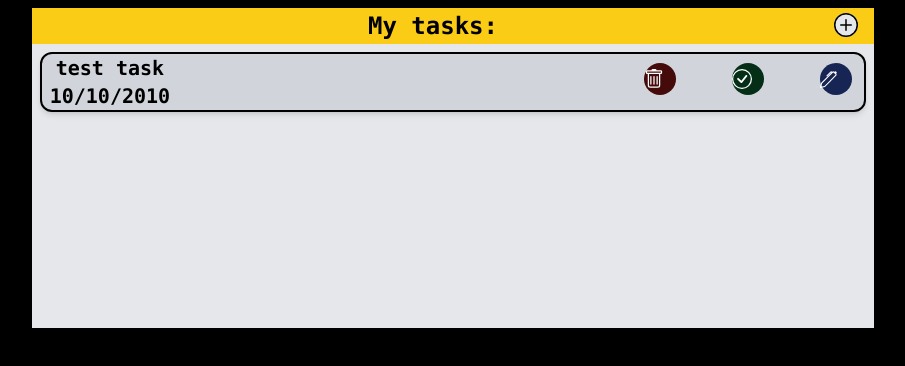
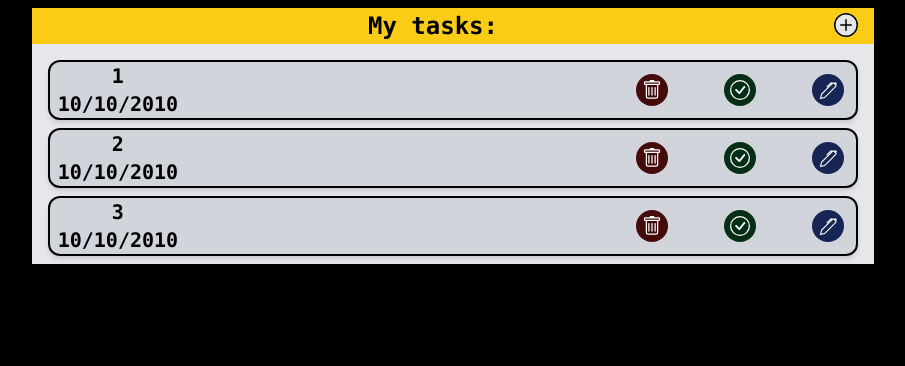
Before and after one commit to DUNCH0/note-project, a website: page index.html in a window 1280 px wide. Shown: the whole page, without its empty margins (187-1092 px from the left). Drawn offline with Linux system fonts and the light colour scheme.

Commit message:
fixed issues with loop that resulted in undefined

```diff
--- a/index.html
+++ b/index.html
@@ -5,6 +5,7 @@
     <meta name="viewport" content="width=device-width, initial-scale=1.0">
     <link rel="stylesheet" href="./CSS/output.css" />
     <title>NoteTask</title>
+    <script defer src="scripts.js"></script>
 </head>
 <body class="bg-black">
 
@@ -15,7 +16,7 @@
         <div class="text-center w-2/3">
 
             <!-- table -->
-             <div class="h-80 bg-gray-200">
+             <div class="h-auto bg-gray-200">
                 <!-- task bar -->
 
                     <!-- header -->
@@ -37,7 +38,7 @@
                             <!-- add-button header -->
 
                                 <div class="">
-                                    <button class=" rounded-2xl bg-gray-200 mr-4 mt-1">
+                                    <button id="plusButton" class=" rounded-2xl bg-gray-200 mr-4 mt-1">
                                         <svg xmlns="http://www.w3.org/2000/svg" width="24" height="24" fill="currentColor" class="bi bi-plus-circle" viewBox="0 0 16 16">
                                         <path d="M8 15A7 7 0 1 1 8 1a7 7 0 0 1 0 14m0 1A8 8 0 1 0 8 0a8 8 0 0 0 0 16"/>
                                         <path d="M8 4a.5.5 0 0 1 .5.5v3h3a.5.5 0 0 1 0 1h-3v3a.5.5 0 0 1-1 0v-3h-3a.5.5 0 0 1 0-1h3v-3A.5.5 0 0 1 8 4"/></svg>
@@ -49,13 +50,13 @@
                     <!-- header -->
 
                     <!-- tasks -->
-                        <div>
+                        <div id="taskStyle" class="p-2">
                             <!-- task bar 1 flex -->
-                                <div style="justify-content: space-between" class="hover:bg-gray-400 hover:shadow-xl  shadow-md  flex flex-row bg-gray-300 border-2 border-black rounded-xl items-center mt-2 ml-2 mr-2">
+                                <div  style="justify-content: space-between;" class="hover:bg-gray-400 hover:shadow-xl  shadow-md  flex flex-row bg-gray-300 border-2 border-black rounded-xl items-center mt-2 ml-2 mr-2">
 
                                     <!-- task name and date -->
                                         <div>
-                                            <h2 class="font-mono font-bold text-xl pl-2">test task</h2>
+                                            <h2 id="taskName" class="font-mono font-bold text-xl pl-2">test task</h2>
                                             <h3 class="font-mono font-bold text-xl pl-2">10/10/2010</h3>
                                         </div>
                                     <!-- task name and date -->
@@ -64,7 +65,7 @@
                                         <div style="justify-content: space-between" class="flex items-center w-52 mr-3">
                                             <!-- delete button -->
                                             <div>
-                                                <button style="height: 32px; width: 32px; border-radius: 50%;" class="bg-red-950">
+                                                <button id="deleteButton" style="height: 32px; width: 32px; border-radius: 50%;" class="bg-red-950 flex justify-center items-center">
                                                     <svg xmlns="http://www.w3.org/2000/svg" width="20" height="20" fill="white" class="bi bi-trash" viewBox="0 0 16 16">
                                                     <path d="M5.5 5.5A.5.5 0 0 1 6 6v6a.5.5 0 0 1-1 0V6a.5.5 0 0 1 .5-.5m2.5 0a.5.5 0 0 1 .5.5v6a.5.5 0 0 1-1 0V6a.5.5 0 0 1 .5-.5m3 .5a.5.5 0 0 0-1 0v6a.5.5 0 0 0 1 0z"/>
                                                     <path d="M14.5 3a1 1 0 0 1-1 1H13v9a2 2 0 0 1-2 2H5a2 2 0 0 1-2-2V4h-.5a1 1 0 0 1-1-1V2a1 1 0 0 1 1-1H6a1 1 0 0 1 1-1h2a1 1 0 0 1 1 1h3.5a1 1 0 0 1 1 1zM4.118 4 4 4.059V13a1 1 0 0 0 1 1h6a1 1 0 0 0 1-1V4.059L11.882 4zM2.5 3h11V2h-11z"/></svg>
@@ -74,7 +75,7 @@
 
                                             <!-- update button (if task completed) -->
                                             <div>
-                                                <button style="height: 32px; width: 32px; border-radius: 50%;" class="bg-green-950">
+                                                <button style="height: 32px; width: 32px; border-radius: 50%;" class="bg-green-950 flex justify-center items-center">
                                                     <svg xmlns="http://www.w3.org/2000/svg" width="20" height="20" fill="white" class="bi bi-check-circle" viewBox="0 0 16 16">
                                                         <path d="M8 15A7 7 0 1 1 8 1a7 7 0 0 1 0 14m0 1A8 8 0 1 0 8 0a8 8 0 0 0 0 16"/>
                                                     <path d="m10.97 4.97-.02.022-3.473 4.425-2.093-2.094a.75.75 0 0 0-1.06 1.06L6.97 11.03a.75.75 0 0 0 1.079-.02l3.992-4.99a.75.75 0 0 0-1.071-1.05"/></svg>
@@ -84,7 +85,7 @@
 
                                             <!-- edit button (change task name and date? idk) -->
                                             <div class="">
-                                                <button style="height: 32px; width: 32px; border-radius: 50%;" class="bg-blue-950">
+                                                <button style="height: 32px; width: 32px; border-radius: 50%;" class="bg-blue-950 flex justify-center items-center">
                                                     <svg class= xmlns="http://www.w3.org/2000/svg" width="17" height="17" fill="white" class="bi bi-pen" viewBox="0 0 16 16">
                                                     <path d="m13.498.795.149-.149a1.207 1.207 0 1 1 1.707 1.708l-.149.148a1.5 1.5 0 0 1-.059 2.059L4.854 14.854a.5.5 0 0 1-.233.131l-4 1a.5.5 0 0 1-.606-.606l1-4a.5.5 0 0 1 .131-.232l9.642-9.642a.5.5 0 0 0-.642.056L6.854 4.854a.5.5 0 1 1-.708-.708L9.44.854A1.5 1.5 0 0 1 11.5.796a1.5 1.5 0 0 1 1.998-.001m-.644.766a.5.5 0 0 0-.707 0L1.95 11.756l-.764 3.057 3.057-.764L14.44 3.854a.5.5 0 0 0 0-.708z"/></svg>
                                                 </button>
--- a/scripts.js
+++ b/scripts.js
@@ -29,8 +29,8 @@ function displayTasks(){
 
                                         <!-- task name and date -->
                                             <div>
-                                                <h2 id="taskName" class="font-mono font-bold text-xl pl-2">${userTasks.title}</h2>
-                                                <h3 class="font-mono font-bold text-xl pl-2">${userTasks.date}</h3>
+                                                <h2 id="taskName" class="font-mono font-bold text-xl pl-2">${i.title}</h2>
+                                                <h3 class="font-mono font-bold text-xl pl-2">${i.date}</h3>
                                             </div>
                                         <!-- task name and date -->
 
```
Also changed, not shown: CSS/output.css.
